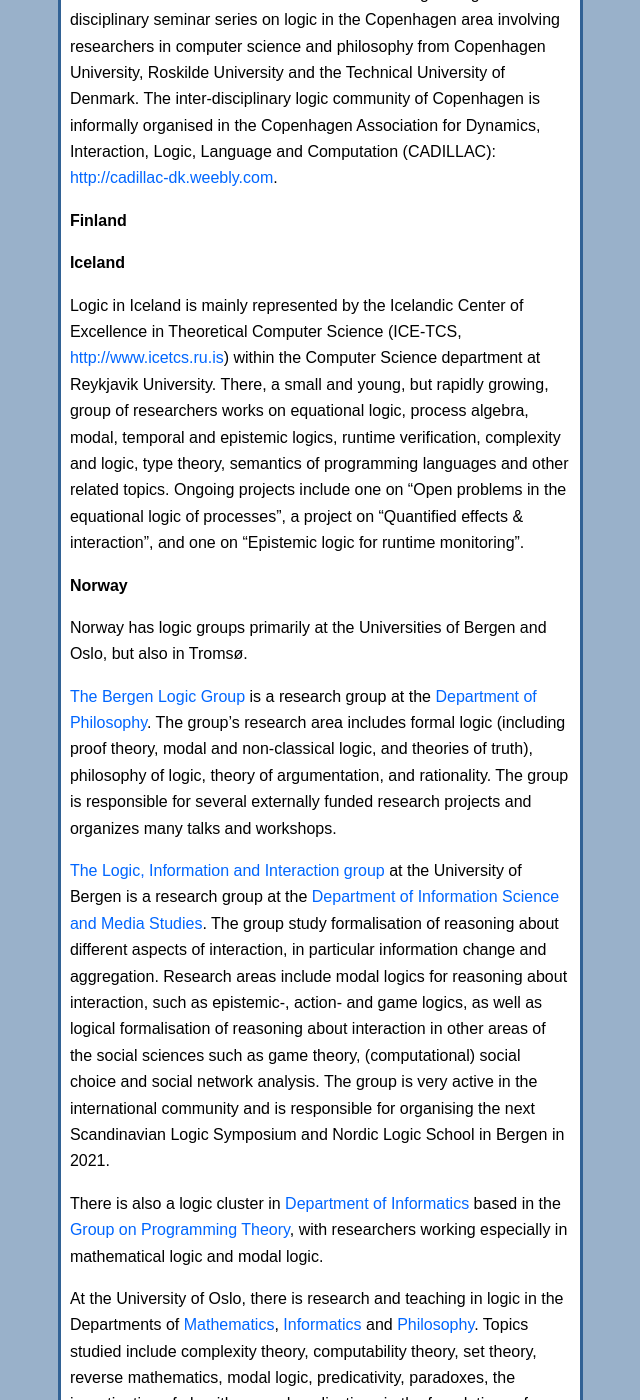
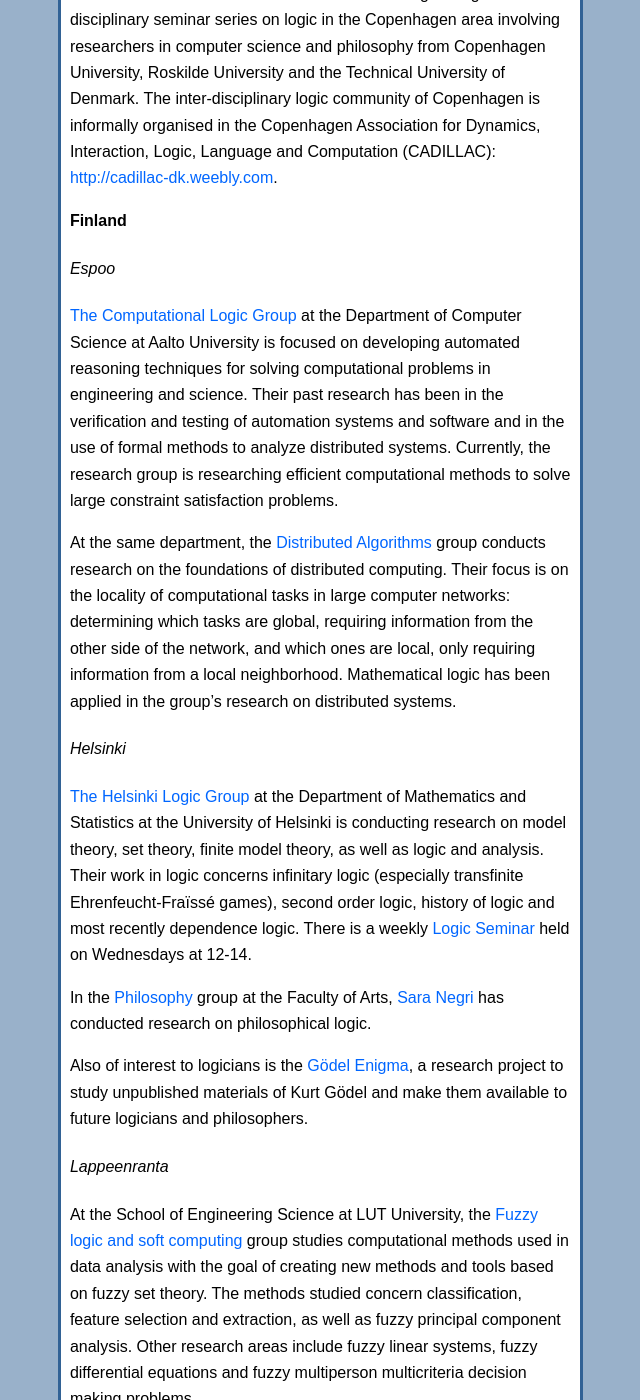
Before and after one commit to scandinavianlogic/scandinavianlogic.github.io, a Jekyll site: the page built from logic-in-scandinavia.md, in a window 1280 px wide and 1400 px high, scrolled down 1127 px. Shown: the whole window, without its empty margins (453-1093 px from the left). Built offline with Jekyll 4.4.1, drawn with Linux system fonts in a browser that asks for light colours; some of the changed text lies outside the part shown.

Commit message:
logic in finland

```diff
--- a/logic-in-scandinavia.md
+++ b/logic-in-scandinavia.md
@@ -45,6 +45,78 @@ Copenhagen Association for Dynamics, Interaction, Logic, Language and
 Computation (CADILLAC): <http://cadillac-dk.weebly.com>.
 
 ### Finland
+
+#### Espoo
+
+[The Computational Logic Group](https://www.aalto.fi/en/department-of-computer-science/computational-logic)
+at the Department of Computer Science at Aalto University is focused on
+developing automated reasoning techniques for solving computational problems in
+engineering and science. Their past research has been in the verification and
+testing of automation systems and software and in the use of formal methods to
+analyze distributed systems. Currently, the research group is researching
+efficient computational methods to solve large constraint satisfaction problems.
+
+At the same department, the
+[Distributed Algorithms](https://research.cs.aalto.fi/da/)
+group conducts research on the foundations of distributed computing. Their focus
+is on the locality of computational tasks in large computer networks:
+determining which tasks are global, requiring information from the other side of
+the network, and which ones are local, only requiring information from a local
+neighborhood. Mathematical logic has been applied in the group’s research on
+distributed systems.
+
+#### Helsinki
+
+[The Helsinki Logic Group](https://wiki.helsinki.fi/display/Logic/Home)
+at the Department of Mathematics and Statistics at the University of Helsinki is
+conducting research on model theory, set theory, finite model theory, as well as
+logic and analysis. Their work in logic concerns infinitary logic (especially
+transfinite Ehrenfeucht-Fraïssé games), second order logic, history of logic and
+most recently dependence logic. There is a weekly
+[Logic Seminar](https://wiki.helsinki.fi/display/Logic/Seminar)
+held on Wednesdays at 12-14.
+
+In the
+[Philosophy](https://www2.helsinki.fi/en/faculty-of-arts/research/disciplines/philosophy-history-and-art/philosophy)
+group at the Faculty of Arts,
+[Sara Negri](https://www2.helsinki.fi/en/people/people-finder/sara-negri-9032085)
+has conducted research on philosophical
+logic.
+
+Also of interest to logicians is the
+[Gödel Enigma](https://www2.helsinki.fi/en/researchgroups/godel-enigma),
+a research project to study unpublished materials of Kurt Gödel and make them
+available to future logicians and philosophers.
+
+#### Lappeenranta
+
+At the School of Engineering Science at LUT University, the
+[Fuzzy logic and soft computing](https://www.lut.fi/web/en/school-of-engineering-science/research/research-groups/fuzzy-logic-and-soft-computing)
+group studies computational methods used in data analysis with the goal of
+creating new methods and tools based on fuzzy set theory. The methods studied
+concern classification, feature selection and extraction, as well as fuzzy
+principal component analysis. Other research areas include fuzzy linear systems,
+fuzzy differential equations and fuzzy multiperson multicriteria decision making
+problems.
+
+#### Tampere
+
+The
+[Tampere Logic Group](https://research.tuni.fi/logic/)
+at Tampere University conducts research in finite model theory and logic in
+computer science, different variants of modal logic, team semantics and
+dependence logics, as well as many-valued logics. The group is currently engaged
+in research projects involving digital forensics and the automation of
+mathematical reasoning. The group also runs a a biweekly seminar of logic and
+discrete mathematics.
+
+#### Turku
+
+While the University of Turku does not have any research groups focusing on
+logic, professor
+[Vesa Halava](https://www.utu.fi/en/people/vesa-halava)
+has done research on logic concerning the foundations of mathematics.
+
 
 ### Iceland
 
```
Also changed, not shown: TODO.md (+0 -1 lines).
